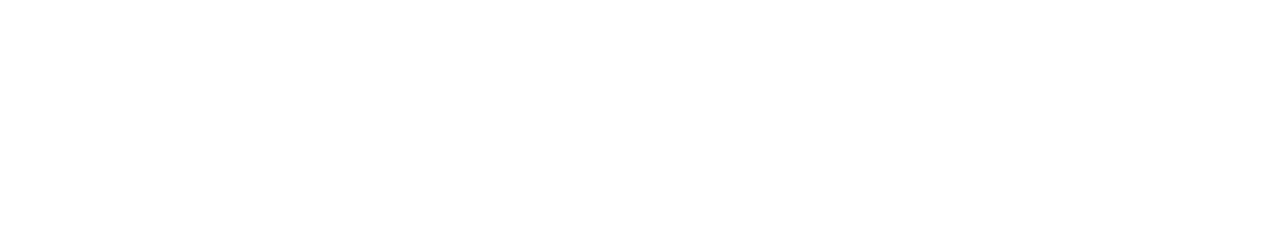
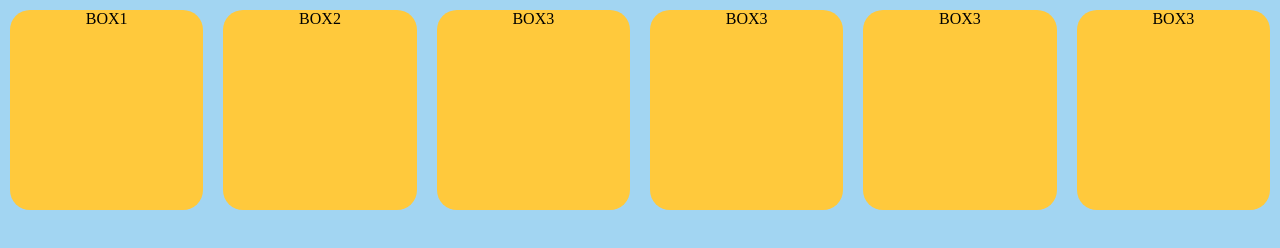
Before and after one commit to you-juran/uzzu0823, a plain HTML site: page first-page.html in a window 1280 px wide. Drawn offline with Linux system fonts and the light colour scheme.

Commit message:
first-page

```diff
--- a/first-page.html
+++ b/first-page.html
@@ -7,12 +7,14 @@
     <title>첫번째 연습</title>
     <link rel="stylesheet" href="style.css">
 </head>
-<body>
-    <div></div>
-    <div></div>
-    <div></div>
-    <div></div>
-    <div></div>
-    <div></div>
+<body style="margin: 0px;">
+    <div class="container">
+        <div class="items">BOX1</div>
+        <div class="items">BOX2</div>
+        <div class="items">BOX3</div>
+        <div class="items">BOX3</div>
+        <div class="items">BOX3</div>
+        <div class="items">BOX3</div>
+     </div>
 </body>
 </html>
--- a/style.css
+++ b/style.css
@@ -1,4 +1,16 @@
-div{
-    background-color: #f2f2f2;
+
+.items{
     border-radius: 20px;
+    width: 300px;
+    height: 200px;
+    margin: 10px;
+    text-align: center;
+    background: #ffc93c
 }
+
+.container{
+    display: flex;
+    height: 100vh;
+    justify-content: space-between;
+    background: #a2d5f2
+}
```
